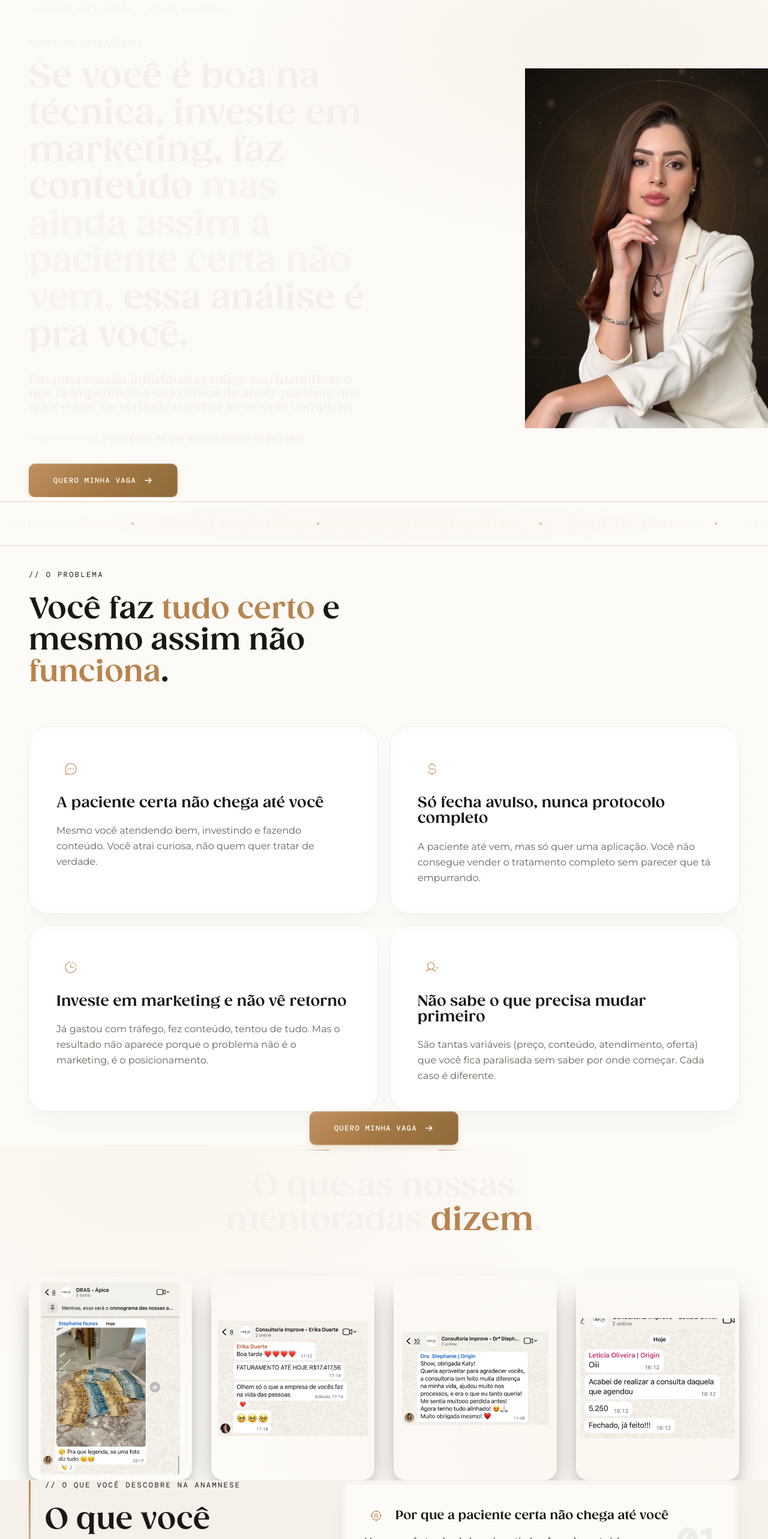
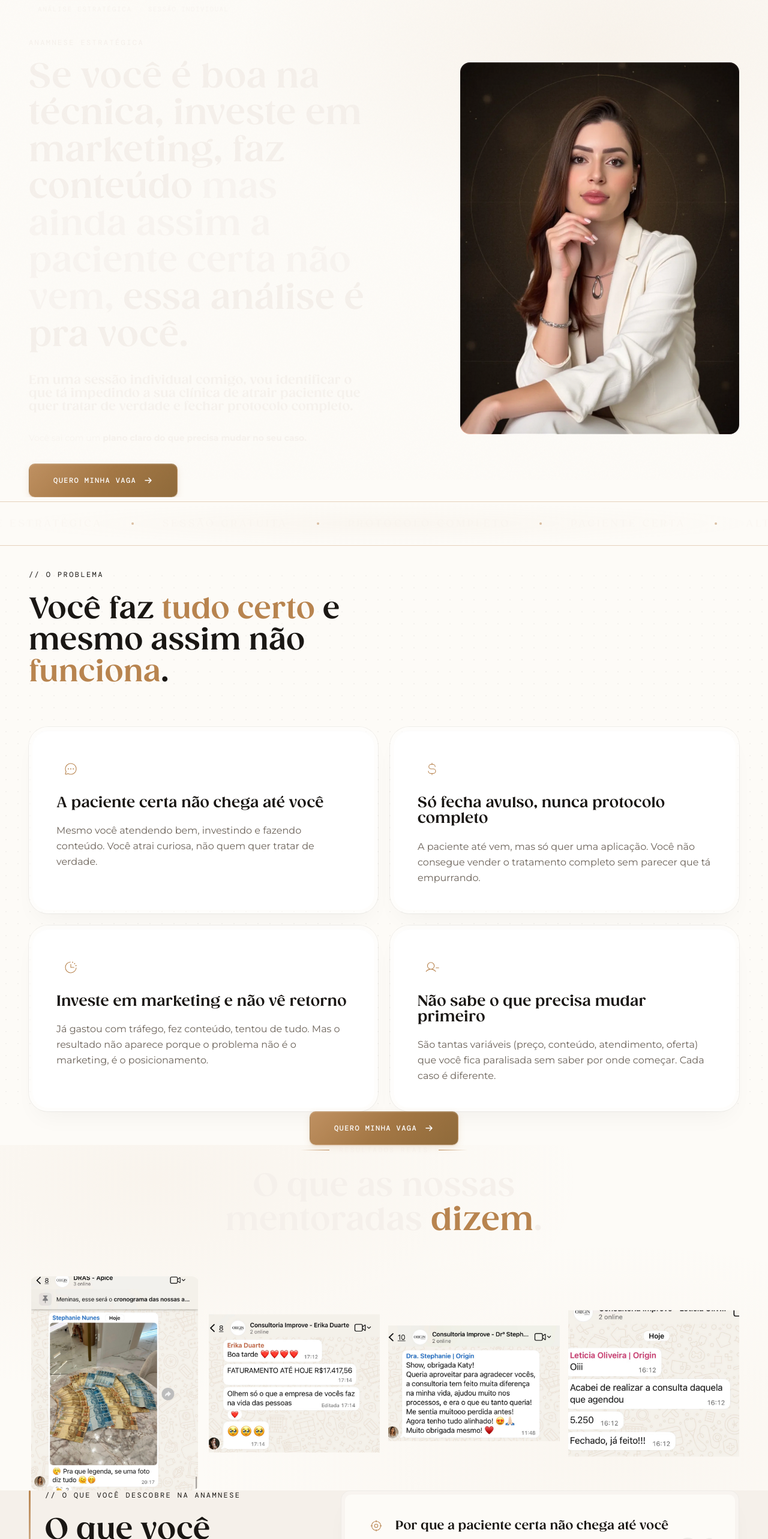
Before and after one commit to etheryscompany-sys/funil-harmonizacao-lp, a Next.js app: page / in a window 1280 px wide. Shown: the top 2566 px of the page at 60% size. Built offline with nearby package versions, Linux system fonts and the light colour scheme.

Commit message:
style: clone desktop hero image layout from evento-lp

```diff
--- a/src/components/FeedbackSection.tsx
+++ b/src/components/FeedbackSection.tsx
@@ -26,10 +26,30 @@ const fadeUpItem = {
 
 export default function FeedbackSection() {
   const images = [
-    { src: "/feedbacks/1.png", alt: "Feedback de aluna 1" },
-    { src: "/feedbacks/2.png", alt: "Feedback de aluna 2" },
-    { src: "/feedbacks/3.png", alt: "Feedback de aluna 3" },
-    { src: "/feedbacks/4.png", alt: "Feedback de aluna 4" },
+    {
+      src: "/feedbacks/1.png",
+      alt: "Feedback de aluna 1",
+      frameClassName: "aspect-[4/5]",
+      imageClassName: "object-cover scale-[1.14] object-top",
+    },
+    {
+      src: "/feedbacks/2.png",
+      alt: "Feedback de aluna 2",
+      frameClassName: "aspect-[4/4.15] sm:aspect-[4/5]",
+      imageClassName: "object-cover scale-[1.1] object-top sm:scale-[1.14]",
+    },
+    {
+      src: "/feedbacks/3.png",
+      alt: "Feedback de aluna 3",
+      frameClassName: "aspect-[4/4.05] sm:aspect-[4/5]",
+      imageClassName: "object-cover scale-[1.22] object-[center_12%] sm:scale-[1.18] sm:object-top",
+    },
+    {
+      src: "/feedbacks/4.png",
+      alt: "Feedback de aluna 4",
+      frameClassName: "aspect-[4/4.1] sm:aspect-[4/5]",
+      imageClassName: "object-cover scale-[1.1] object-[center_10%] sm:scale-[1.16] sm:object-top",
+    },
   ];
 
   return (
@@ -77,22 +97,24 @@ export default function FeedbackSection() {
 
         {/* Stagger orchestration — taste-skill Section Feedback */}
         <motion.div
-          className="grid grid-cols-1 sm:grid-cols-2 lg:grid-cols-4 gap-3 sm:gap-6 lg:gap-8 items-stretch"
+          className="grid grid-cols-1 sm:grid-cols-2 lg:grid-cols-4 gap-0 sm:gap-3 lg:gap-3.5 items-stretch"
           variants={staggerContainer}
           initial="hidden"
           whileInView="visible"
           viewport={{ once: true, amount: 0.1 }}
         >
-          {images.map((item) => (
+          {images.map((item, index) => (
             <motion.div
               key={item.src}
               variants={fadeUpItem}
-              className="w-full flex h-full group"
+              className={`relative w-full overflow-hidden rounded-[1rem] ${item.frameClassName} ${index === 0 ? "" : "-mt-14 sm:mt-0"}`}
             >
-              <img
+              <Image
                 src={item.src}
                 alt={item.alt}
-                className="w-full h-auto rounded-[1.25rem] overflow-hidden flex-1 self-stretch transition-transform duration-700 hover:scale-[1.02] shadow-[0_20px_40px_-15px_rgba(0,0,0,0.6)]"
+                fill
+                sizes="(max-width: 639px) 100vw, (max-width: 1023px) 50vw, 25vw"
+                className={item.imageClassName}
               />
             </motion.div>
           ))}
--- a/src/components/HeroSection.tsx
+++ b/src/components/HeroSection.tsx
@@ -150,7 +150,7 @@ export default function HeroSection() {
 
             {/* CTA */}
             <motion.div
-              className="flex flex-col items-start w-full sm:w-auto"
+              className="flex flex-col items-center lg:items-start w-full sm:w-auto"
               variants={fadeUp}
             >
               <a
@@ -169,27 +169,32 @@ export default function HeroSection() {
 
           {/* Right visual - Restored for Desktop */}
           <motion.div
-            className="hidden lg:block lg:col-span-5 relative min-h-[600px] w-full"
-            initial={{ opacity: 0, x: 50 }}
-            animate={{ opacity: 1, x: 0 }}
-            transition={{ duration: 1, delay: 0.2, ease: [0.16, 1, 0.3, 1] }}
+            className="lg:col-span-5 relative hidden lg:flex items-center justify-center"
+            initial={{ opacity: 0, scale: 0.95 }}
+            animate={{ opacity: 1, scale: 1 }}
+            transition={{ duration: 1, delay: 0.5, ease: [0.16, 1, 0.3, 1] }}
           >
-            <div className="absolute inset-0 right-[-10vw] max-w-[120%]">
+            <div className="relative w-full aspect-[3/4] rounded-2xl overflow-hidden">
               <Image
                 src="/kathyele-hero-v2.webp"
                 alt="Kathyele Joana Mentora de Estética"
                 fill
-                className="object-contain object-right-bottom"
-                sizes="(max-width: 1024px) 0px, 50vw"
+                className="object-cover object-top"
+                sizes="(max-width: 1024px) 0px, 42vw"
                 priority
+                loading="eager"
               />
               <div
-                className="absolute inset-0 pointer-events-none"
+                className="absolute bottom-0 left-0 right-0 h-1/3 pointer-events-none"
                 style={{
-                  boxShadow: `
-                    inset 100px 0 100px -20px var(--color-hero-bg),
-                    inset 0 -100px 100px -20px var(--color-hero-bg)
-                  `,
+                  background: "linear-gradient(to top, var(--color-hero-bg) 0%, transparent 100%)",
+                }}
+              />
+              <div
+                className="absolute inset-0 rounded-2xl pointer-events-none"
+                style={{
+                  border: "1px solid rgba(255,255,255,0.04)",
+                  boxShadow: "inset 0 1px 0 rgba(255,255,255,0.06), inset 0 0 80px rgba(0,0,0,0.2)",
                 }}
               />
             </div>
```
